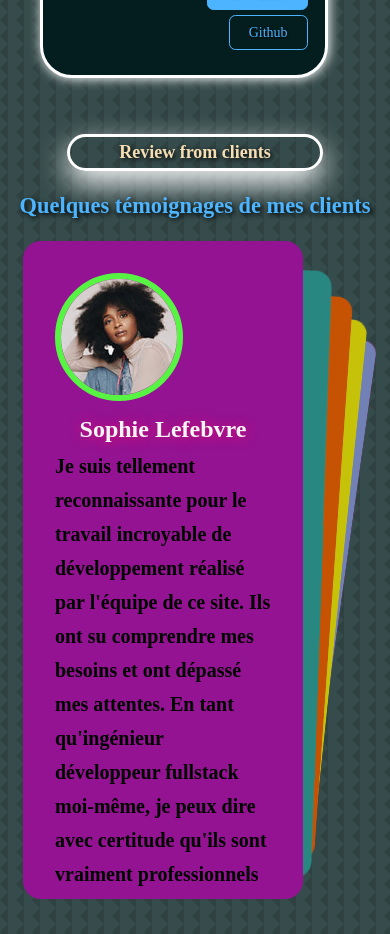
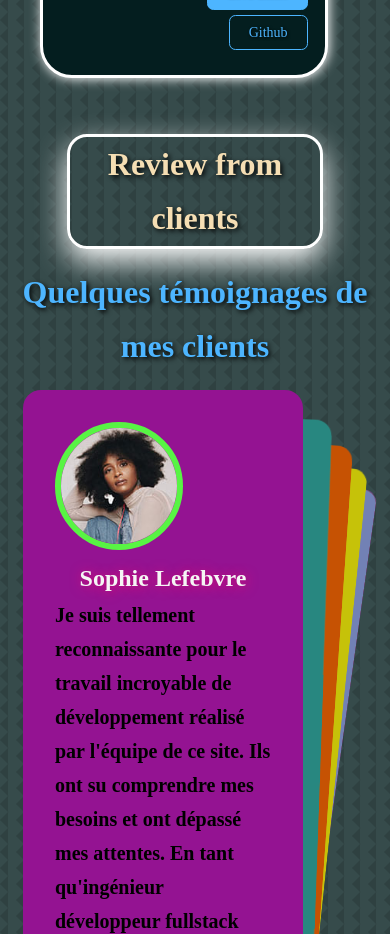
Before and after one commit to Mouhamed1003/keenprogrammer.com, a React (Create React App) app: page / in a window 390 px wide. Shown: the part 8580-9514 px from the top of the page. Built offline with nearby package versions, Linux system fonts and the light colour scheme.

Commit message:
Update temoignages.css

```diff
--- a/src/components/temoignages/temoignages.css
+++ b/src/components/temoignages/temoignages.css
@@ -116,11 +116,11 @@
     font-size: xx-large;
     margin-top: 0rem;
   }
-  #temoignages h5 {
-    font-size: 1rem;
+   #temoignages h5 {
+    font-size: xx-large;
   }
   #temoignages h2 {
-    font-size: 1.4rem;
+    font-size: xx-large;
   }
 }
 @media screen and (max-width: 390px) {
@@ -147,9 +147,9 @@
     margin-top: 0rem;
   }
   #temoignages h5 {
-    font-size: large;
+    font-size: xx-large;
   }
   #temoignages h2 {
-    font-size: 1.4rem;
+    font-size: xx-large;
   }
 }
```
